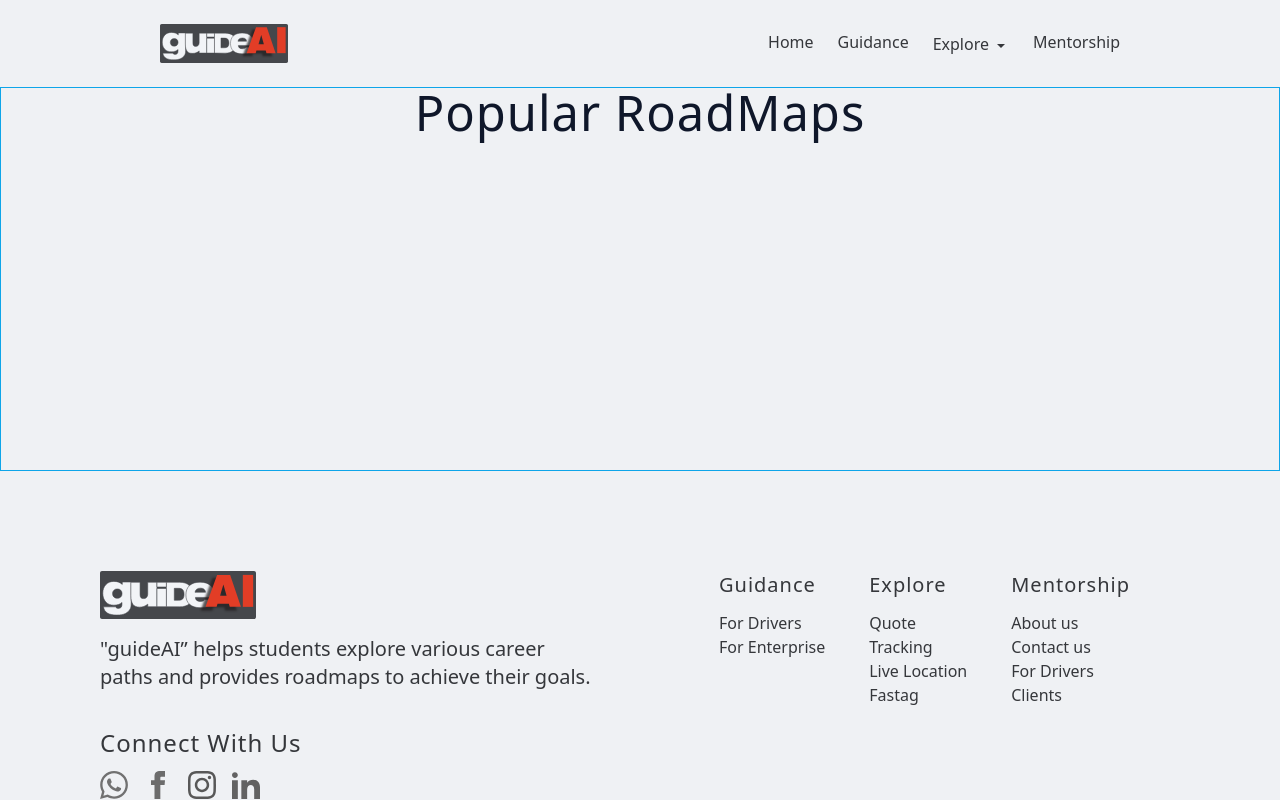
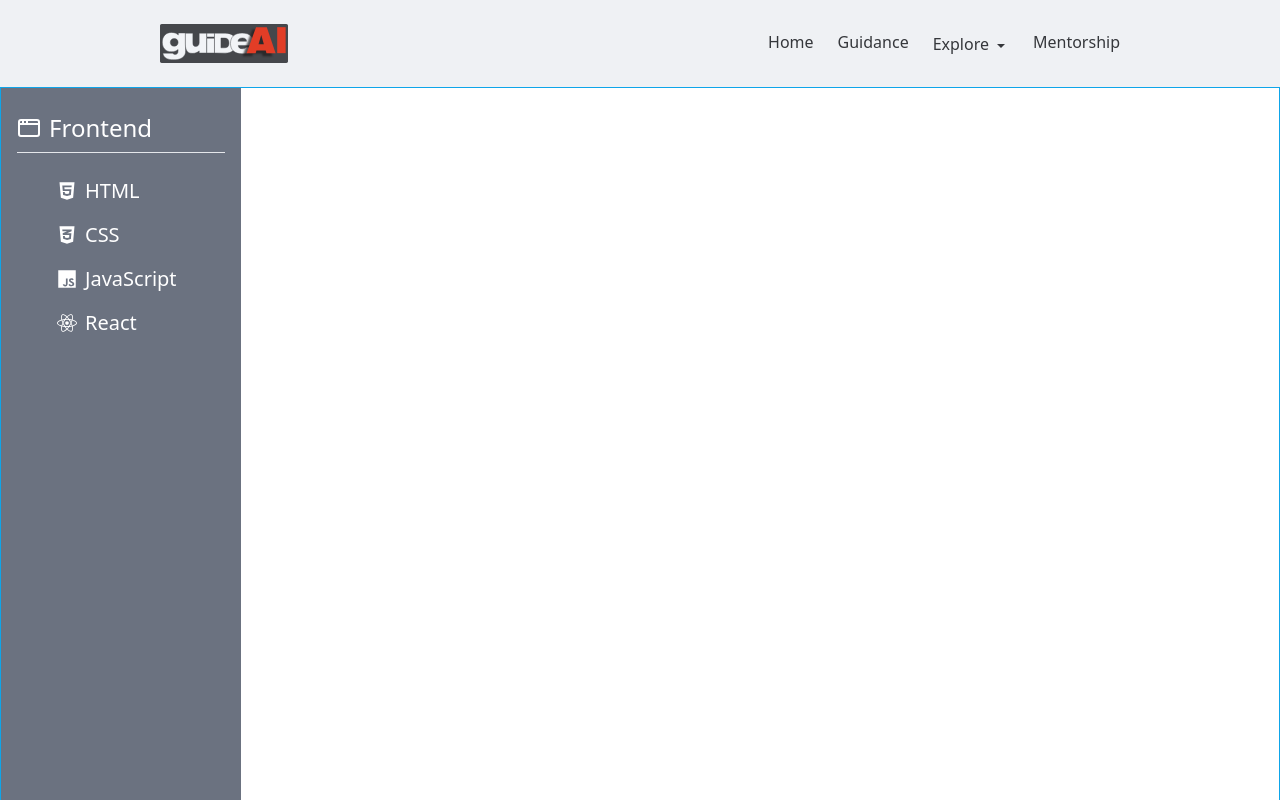
Before and after one commit to career-counseling-ai/guideAI, a React (Vite) app in the folder frontend/: page /explore/roadmaps in a window 1280 px wide. Shown: the top 800 px of the page. Built offline with nearby package versions, Linux system fonts and the light colour scheme.

Commit message:
added a basic sidebar, linking to roadmaps

```diff
--- a/frontend/src/App.jsx
+++ b/frontend/src/App.jsx
@@ -17,10 +17,12 @@ import SuccessStory from './components/SuccessStory';
 import Testimonials from './components/Testimonials';
 import RoadMaps from './components/RoadMaps';
 import AiGuidance from './components/AiGuidance';
+import PopularRoadmaps from './components/PopularRoadmaps';
+
 
 //roadmaps
-import ReactMap from "./components/Roadmaps/ReactMap";
-import JavaScriptMap from "./components/Roadmaps/JavaScriptMap"
+import JavaScriptMap from './components/Roadmaps/Maps/JavaScriptMap'
+import ReactMap from './components/Roadmaps/Maps/ReactMap'
 
 const router = createBrowserRouter([
   {
@@ -34,7 +36,7 @@ const router = createBrowserRouter([
         element: (
           <>
             <Hero />
-            <RoadMaps />
+            <PopularRoadmaps/>
             <AiGuidance />
             <SuccessStory />
             <Testimonials />
@@ -58,6 +60,17 @@ const router = createBrowserRouter([
         path: 'explore/roadmaps',
         errorElement: <SinglePageError />,
         element: <RoadMaps />,
+        children:[
+          {
+            path:'js-roadmap',
+            element:<JavaScriptMap/>
+          },
+          {
+            path:'react-roadmap',
+            element:<ReactMap/>
+          }
+
+        ]
       },
       {
         path: 'mentorship',
--- /dev/null
+++ b/frontend/src/components/PopularRoadmaps.jsx
@@ -0,0 +1,7 @@
+export default function PopularRoadmaps() {
+  return (
+    <div className="h-96 text-center  border border-sky-500">
+        <h1>Popular roadmaps</h1>
+    </div>
+  )
+}
--- a/frontend/src/components/RoadMaps.jsx
+++ b/frontend/src/components/RoadMaps.jsx
@@ -1,7 +1,16 @@
+import Sidebar from "./Roadmaps/Sidebar";
+import { Outlet} from "react-router-dom";
+
+
 function RoadMaps() {
   return (
-    <div className="h-96 text-center bg-background border border-sky-500">
-      <h1>Popular RoadMaps</h1>
+    <div className="h-screen w-screen flex bg-white border border-sky-500">
+      <div className="col-auto">
+        <Sidebar/>
+      </div>
+      <div className="h-screen w-full">
+        <Outlet/>
+      </div>
     </div>
   );
 }
--- /dev/null
+++ b/frontend/src/components/Roadmaps/Sidebar.jsx
@@ -0,0 +1,43 @@
+import { IoLogoJavascript} from "react-icons/io5";
+import { LuAppWindow } from "react-icons/lu";
+import { FaReact, FaHtml5, FaCss3Alt } from "react-icons/fa";
+
+import { NavLink } from "react-router-dom";
+
+export default function Sidebar() {
+  return (
+    <div className="flex flex-col bg-gray-500 text-white p-4 h-screen">
+        <a className="flex items-center text-2xl">
+            <LuAppWindow/>
+            <span className="m-2">Frontend</span>
+        </a>
+        <hr className="bg-gray-400"/>
+        <ul className="flex-col pt-2 px-6 ">
+             <li className="m-4">
+                <NavLink to="html-roadmap" className="flex items-center text-xl">
+                    <FaHtml5/>
+                    <span className="mx-2">HTML</span>
+                </NavLink>
+            </li>
+            <li className="m-4">
+                <NavLink to="css-roadmap" className="flex items-center text-xl">
+                    <FaCss3Alt/>
+                    <span className="mx-2">CSS</span>
+                </NavLink>
+            </li>
+            <li className="m-4">
+                <NavLink to="js-roadmap" className="flex items-center text-xl">
+                    <IoLogoJavascript/>
+                    <span className="mx-2">JavaScript</span>
+                </NavLink>
+            </li>
+            <li className="m-4">
+                <NavLink to="react-roadmap" className="flex items-center text-xl">
+                    <FaReact/>
+                    <span className="mx-2">React</span>
+                </NavLink>
+            </li>
+        </ul>
+    </div>
+  )
+}
```
Also changed, not shown: frontend/src/components/Roadmaps/Maps/JavaScriptMap.jsx (renamed from frontend/src/components/Roadmaps/JavaScriptMap.jsx), frontend/src/components/Roadmaps/Maps/ReactMap.jsx (renamed from frontend/src/components/Roadmaps/ReactMap.jsx), 1 other file (tests, documents, lock files or other folders).
